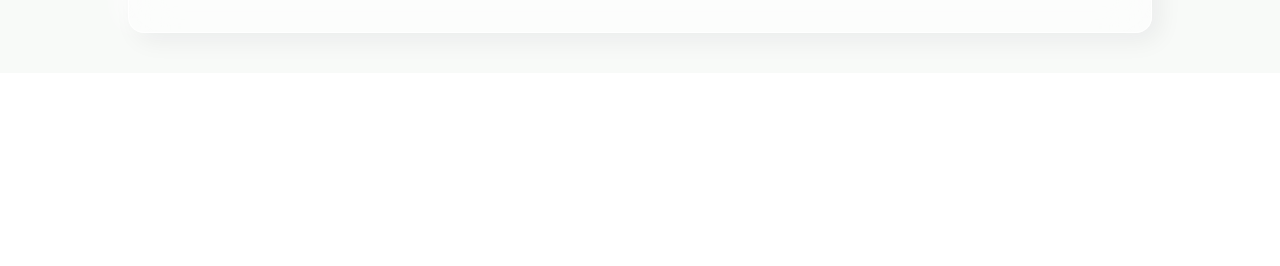
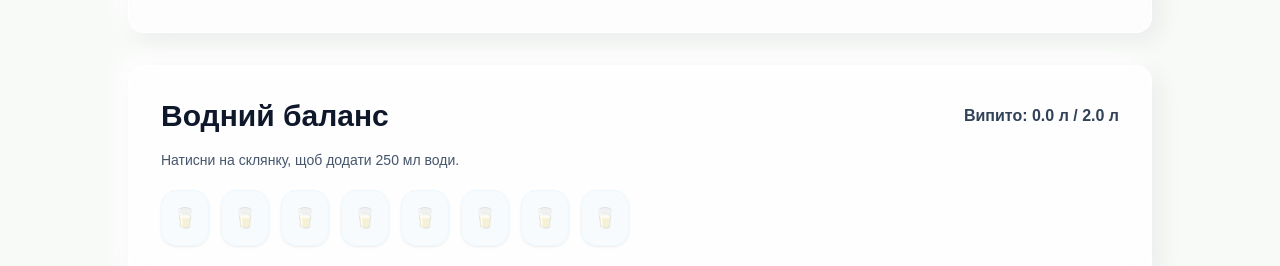
Before and after one commit to greerbarnes099/ai-calorie, a Next.js app: page / in a window 1280 px wide. Shown: the part 1073-1339 px from the top of the page. Before the commit the page ends 1146 px from the top, so only its background shows below. Built offline with nearby package versions, Linux system fonts and the light colour scheme; no server answers.

Commit message:
feat: додано лічильник води

```diff
--- a/app/page.tsx
+++ b/app/page.tsx
@@ -28,6 +28,9 @@ const DAILY_GOALS = {
   fat: 70,
   carbs: 250,
 };
+const WATER_GLASS_ML = 250;
+const WATER_GOAL_ML = 2000;
+const WATER_GLASSES_GOAL = WATER_GOAL_ML / WATER_GLASS_ML;
 
 const getProgress = (value: number, goal: number) => Math.min((value / goal) * 100, 100);
 const USER_NAME_STORAGE_KEY = "ai-calories-user-name";
@@ -47,6 +50,8 @@ export default function Home() {
   const [userName, setUserName] = useState("");
   const [profileNameInput, setProfileNameInput] = useState("");
   const [isEditingProfile, setIsEditingProfile] = useState(false);
+  const [dailyWaterMl, setDailyWaterMl] = useState(0);
+  const [isAddingWater, setIsAddingWater] = useState(false);
 
   const resetDailyStats = useCallback(() => {
     setDailyMeals([]);
@@ -54,6 +59,7 @@ export default function Home() {
     setDailyProtein(0);
     setDailyFat(0);
     setDailyCarbs(0);
+    setDailyWaterMl(0);
   }, []);
 
   const fetchDailyStats = useCallback(async (selectedUserName: string) => {
@@ -96,6 +102,8 @@ export default function Home() {
 
       const meals = (data ?? []) as DailyMeal[];
       setDailyMeals(meals);
+      const waterEntries = meals.filter((item) => item.meal_description === "Water");
+      setDailyWaterMl(waterEntries.length * WATER_GLASS_ML);
 
       const totals = meals.reduce(
         (acc, item) => {
@@ -189,6 +197,45 @@ export default function Home() {
     setIsEditingProfile(false);
     setError("");
     fetchDailyStats(trimmedName);
+  };
+
+  const handleAddWater = async () => {
+    if (!userName.trim()) {
+      setError("Спочатку обери профіль.");
+      setIsEditingProfile(true);
+      return;
+    }
+
+    try {
+      setIsAddingWater(true);
+      setDailyStatsError("");
+      const { error: insertError } = await supabase.from("meals").insert({
+        meal_description: "Water",
+        calories: 0,
+        protein: 0,
+        fat: 0,
+        carbs: 0,
+        user_name: userName,
+      });
+
+      if (insertError) {
+        console.error("Supabase water insert error:", {
+          message: insertError.message,
+          details: insertError.details,
+          hint: insertError.hint,
+          code: insertError.code,
+        });
+        setDailyStatsError("Не вдалося додати воду. Спробуй ще раз.");
+        return;
+      }
+
+      await fetchDailyStats(userName);
+    } catch (waterError) {
+      console.error("Unexpected water insert error:", waterError);
+      setDailyStatsError("Не вдалося додати воду. Спробуй ще раз.");
+    } finally {
+      setIsAddingWater(false);
+    }
   };
 
   return (
@@ -380,6 +427,43 @@ export default function Home() {
             </div>
           </div>
         </section>
+
+        <section className="rounded-2xl border border-white/80 bg-white/70 p-6 shadow-[8px_8px_24px_rgba(15,23,42,0.06),-8px_-8px_24px_rgba(255,255,255,0.92)] backdrop-blur-xl transition-all duration-300 sm:p-8">
+          <div className="mb-4 flex items-center justify-between gap-4">
+            <h2 className="text-3xl font-bold text-slate-900">Водний баланс</h2>
+            <p className="text-base font-bold text-slate-700">
+              Випито: {(dailyWaterMl / 1000).toFixed(1)} л / {(WATER_GOAL_ML / 1000).toFixed(1)} л
+            </p>
+          </div>
+
+          <p className="mb-5 text-sm text-slate-600">
+            Натисни на склянку, щоб додати 250 мл води.
+          </p>
+
+          <div className="flex flex-wrap gap-3">
+            {Array.from({ length: WATER_GLASSES_GOAL }).map((_, index) => {
+              const filledGlasses = Math.floor(dailyWaterMl / WATER_GLASS_ML);
+              const isFilled = index < filledGlasses;
+
+              return (
+                <button
+                  key={`water-glass-${index}`}
+                  type="button"
+                  onClick={handleAddWater}
+                  disabled={isAddingWater || dailyStatsLoading || !userName.trim()}
+                  className={`flex h-14 w-12 items-center justify-center rounded-2xl border text-xl shadow-sm transition-all duration-300 hover:-translate-y-0.5 disabled:cursor-not-allowed disabled:opacity-60 ${
+                    isFilled
+                      ? "border-sky-300 bg-gradient-to-b from-sky-100 to-sky-300 text-sky-700"
+                      : "border-sky-100 bg-sky-50/70 text-sky-400 hover:bg-sky-100"
+                  }`}
+                  aria-label={`Додати воду, склянка ${index + 1}`}
+                >
+                  {isAddingWater ? "..." : "🥛"}
+                </button>
+              );
+            })}
+          </div>
+        </section>
       </div>
     </main>
   );
```
